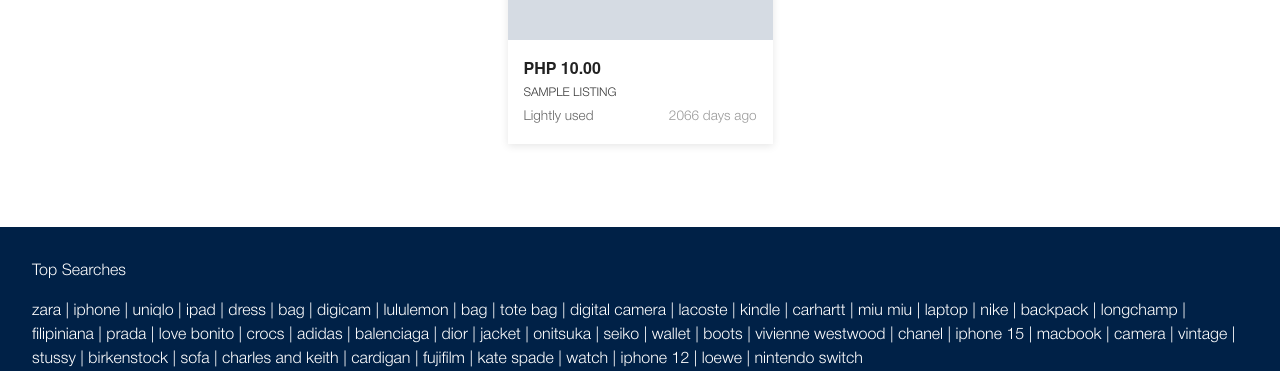
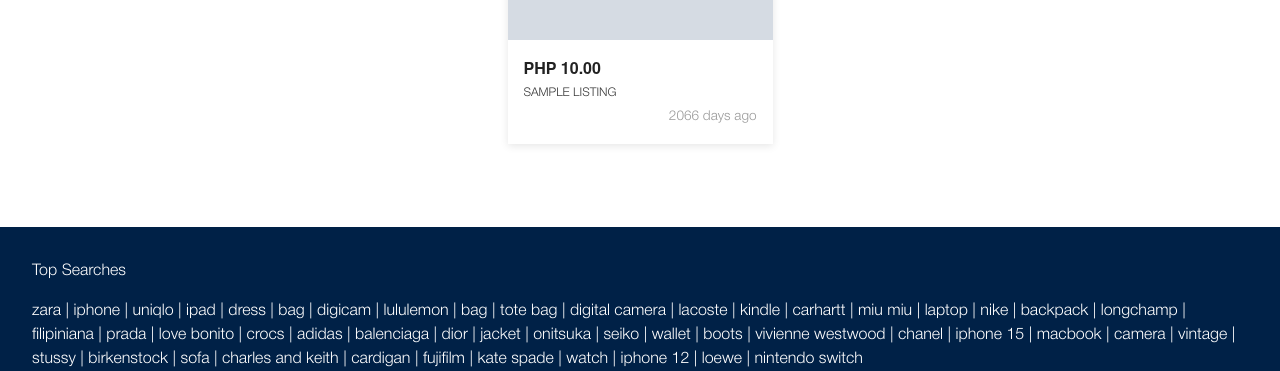
Before and after one commit to kimo0rven/SMC-Store, a PHP site: page / in a window 1280 px wide. Shown: the part 341-712 px from the top of the page. Run offline with PHP 8.4, Linux system fonts and the light colour scheme; tables that the repository leaves empty hold one stand-in row (values such as "Sample post"); grey boxes marked "Sample" are stand-in pictures; data that the repository does not hold is empty; some web fonts are replaced.

Commit message:
some fixes

```diff
--- a/public/pages/homepage.php
+++ b/public/pages/homepage.php
@@ -92,7 +92,7 @@ $products = $stmtProducts->fetchAll();
                             </div>
                             <p class="listing-title"><?= htmlspecialchars($product['name']); ?></p>
                             <div class="other-details">
-                                <span class="listing-condition">Lightly used</span>
+                                <span class="listing-condition"><?= html_entity_decode($product['condition']) ?></span>
                                 <span class="listing-time">
                                     <?php
                                     date_default_timezone_set('Asia/Manila');
```
Also changed, not shown: public/assets/images/products/Macbook_Air_15_inch.jpg (added).
